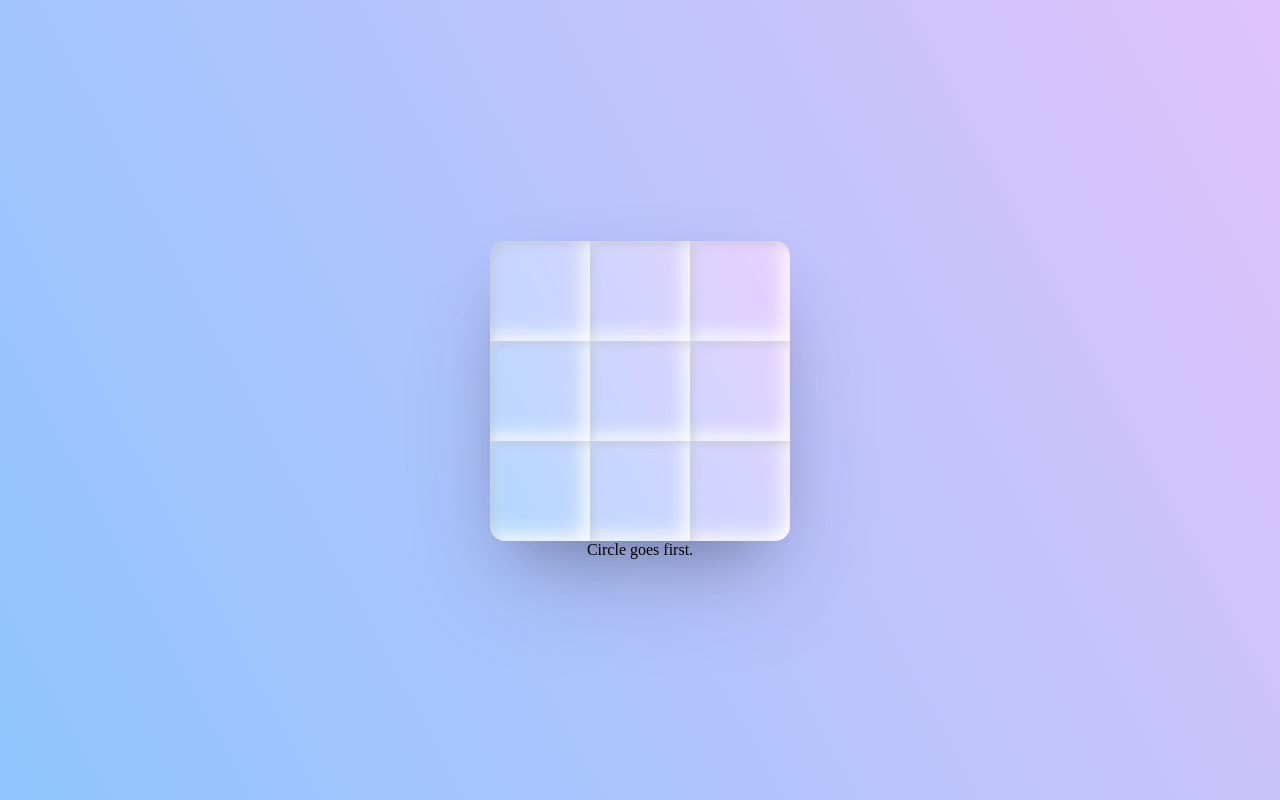
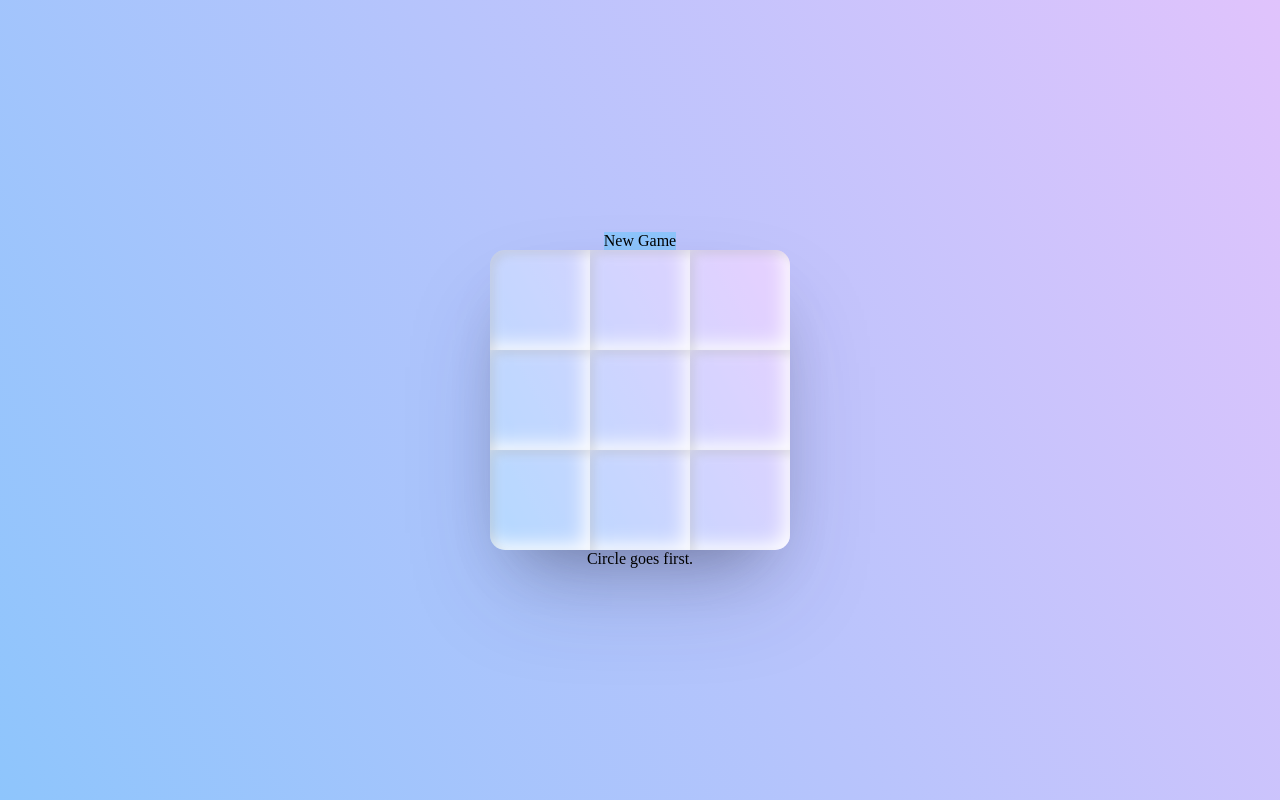
Before and after one commit to mirokrastanov/TicTacToe, a website with bundled scripts: page index.html in a window 1280 px wide. Built offline with nearby package versions, Linux system fonts and the light colour scheme.

Commit message:
added a new game button

```diff
--- a/index.html
+++ b/index.html
@@ -12,6 +12,7 @@
 
 <body>
 
+    <div class="btn" id="new-game">New Game</div>
     <div id="game-board">
         <!-- dynamic content -->
     </div>
```
